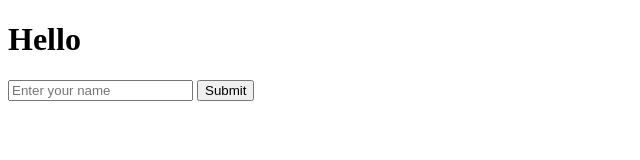
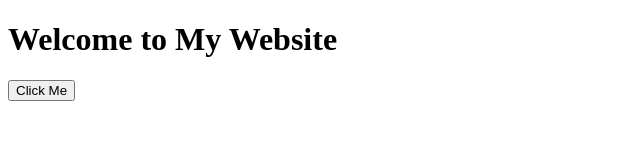
Before and after one commit to lordhug/my-website, a plain HTML site: page index.html in a window 1280 px wide. Shown: the whole page, without its empty margins (0-640 px from the left). Drawn offline with Linux system fonts and the light colour scheme.

Commit message:
Update index.html

```diff
--- a/index.html
+++ b/index.html
@@ -1,14 +1,13 @@
 <!DOCTYPE html>
 <html>
 <head>
-  <title>Hello Page</title>
+  <title>My JavaScript Website</title>
 </head>
 <body>
-  <h1 id="greeting">Hello</h1>
+  <h1>Welcome to My Website</h1>
+  <button onclick="sayHello()">Click Me</button>
 
-  <input type="text" id="usernameInput" placeholder="Enter your name">
-  <button onclick="sayHello()">Submit</button>
-
+  <!-- Link to external JavaScript file -->
   <script src="script.js"></script>
 </body>
 </html>
```
